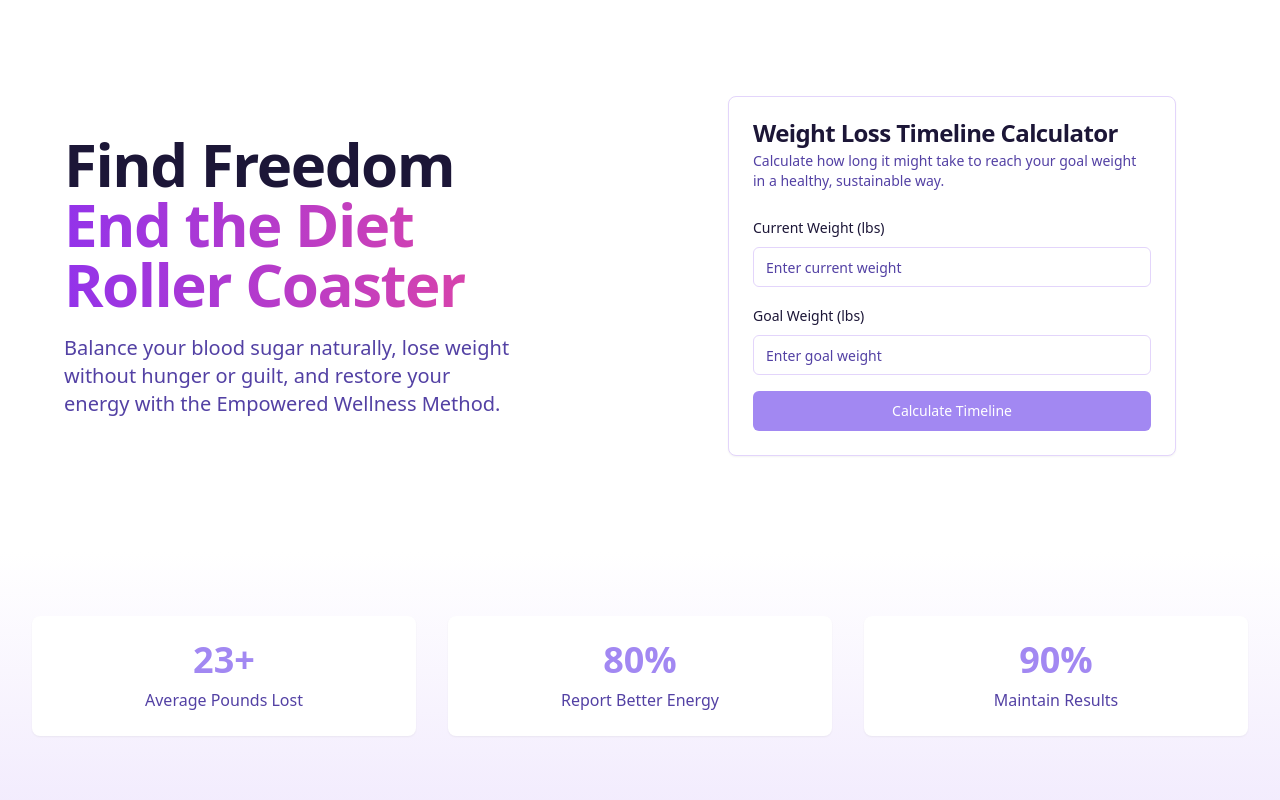
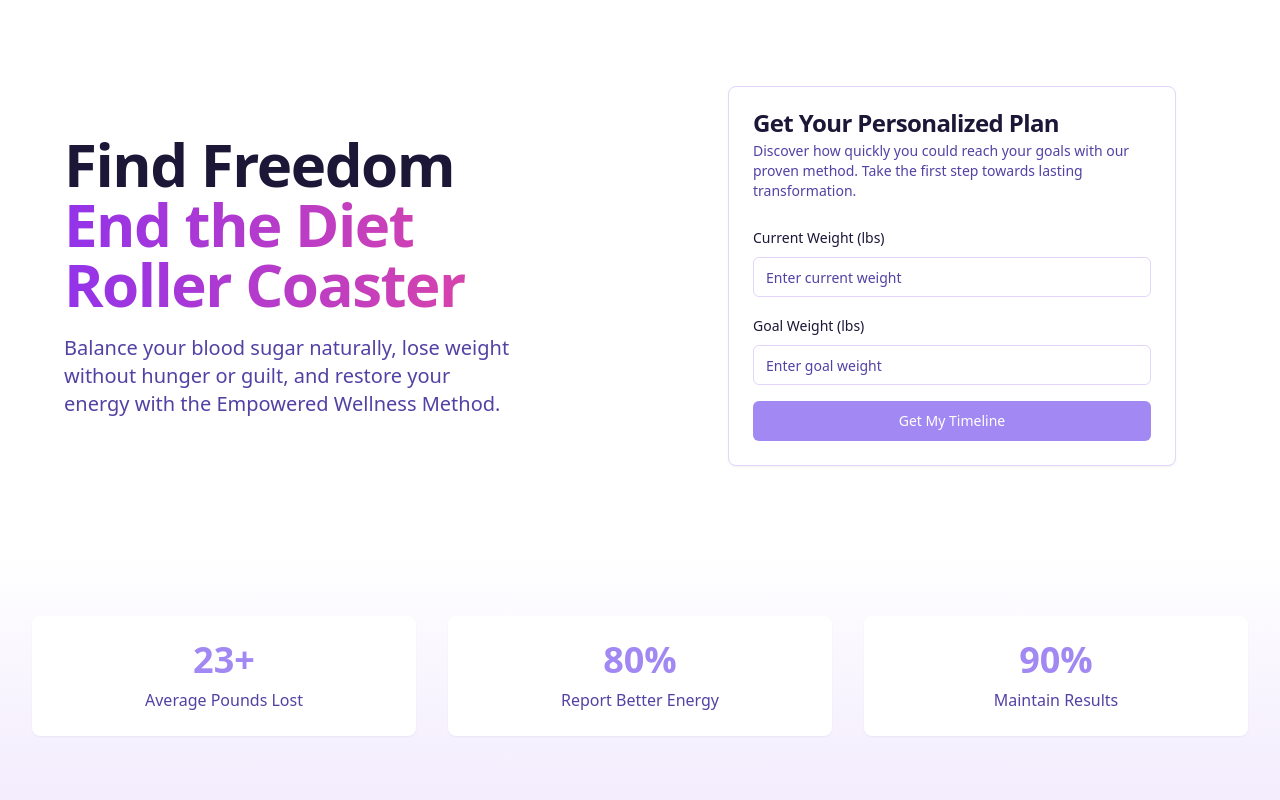
Before and after one commit to izzydoesizzy/shelly-heinrichs, a React (Vite) app: page / in a window 1280 px wide. Shown: the top 800 px of the page. Built offline with nearby package versions, Linux system fonts and the light colour scheme.

Commit message:
Update calculator copy for engagement
Modified the text on the Weight Loss Calculator to be more actionable and encourage users to explore the tool. The new copy now reads, "Get your personalized plan."
[skip gpt_engineer]

```diff
--- a/src/components/WeightLossCalculator.tsx
+++ b/src/components/WeightLossCalculator.tsx
@@ -48,9 +48,9 @@ export const WeightLossCalculator = () => {
     <>
       <Card className="w-full max-w-md mx-auto">
         <CardHeader>
-          <CardTitle>Weight Loss Timeline Calculator</CardTitle>
+          <CardTitle>Get Your Personalized Plan</CardTitle>
           <CardDescription>
-            Calculate how long it might take to reach your goal weight in a healthy, sustainable way.
+            Discover how quickly you could reach your goals with our proven method. Take the first step towards lasting transformation.
           </CardDescription>
         </CardHeader>
         <CardContent className="space-y-4">
@@ -76,7 +76,7 @@ export const WeightLossCalculator = () => {
             className="w-full"
             onClick={calculateTimeline}
           >
-            Calculate Timeline
+            Get My Timeline
           </Button>
           {result && (
             <div className="mt-4 p-4 bg-accent rounded-lg text-accent-foreground">
```
